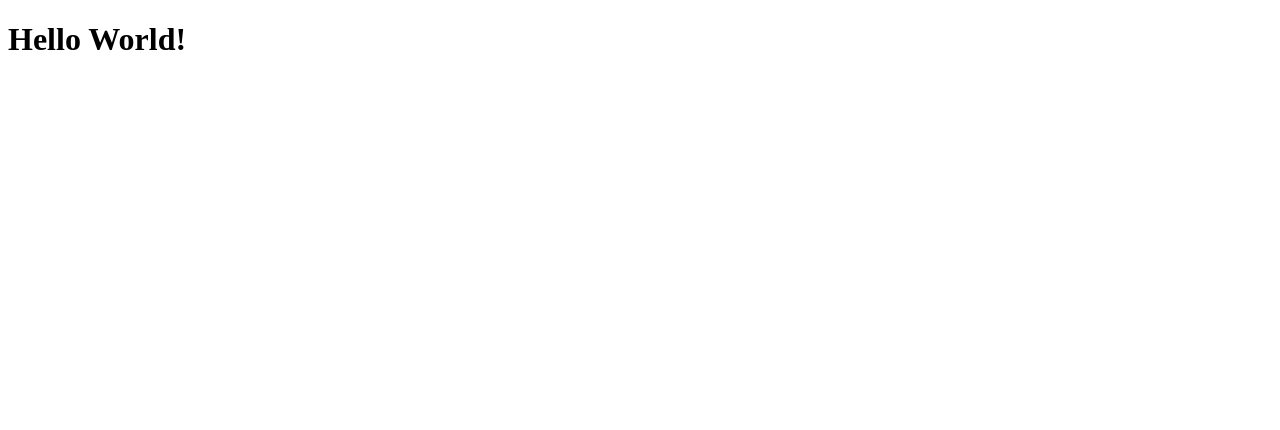
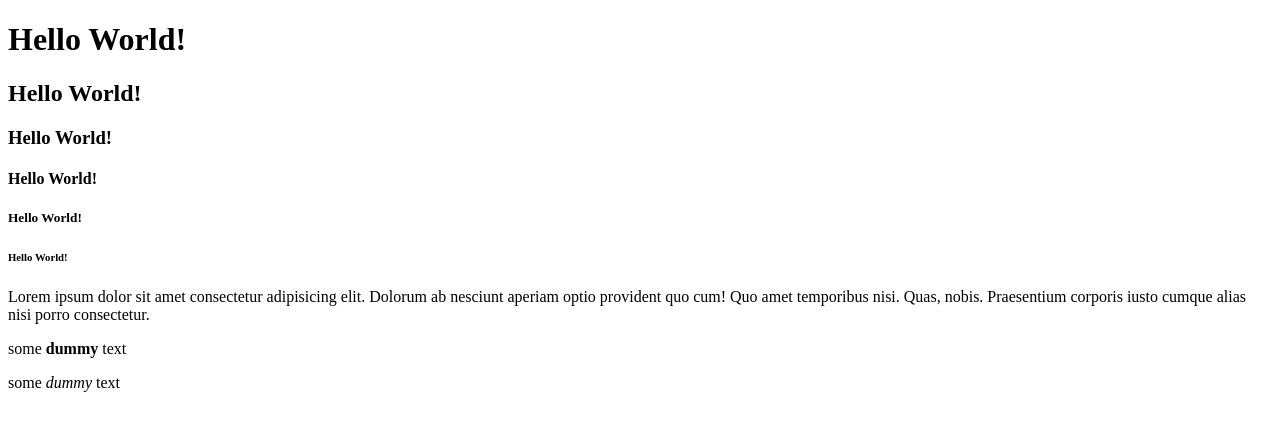
Before and after one commit to sameem420/Learning-TheOdinProject, a plain HTML site: page html-boilerplate/index.html in a window 1280 px wide. Drawn offline with Linux system fonts and the light colour scheme.

Commit message:
:heavy_check_mark: covered heading, paragraph, strong and em elements

```diff
--- a/html-boilerplate/index.html
+++ b/html-boilerplate/index.html
@@ -5,6 +5,22 @@
     <title>My First Webpage</title>
   </head>
   <body>
+    <!-- start of heading element -->
     <h1>Hello World!</h1>
+    <h2>Hello World!</h2>
+    <h3>Hello World!</h3>
+    <h4>Hello World!</h4>
+    <h5>Hello World!</h5>
+    <h6>Hello World!</h6>
+
+    <!-- start of paragraph element -->
+    <p>
+      Lorem ipsum dolor sit amet consectetur adipisicing elit. Dolorum ab
+      nesciunt aperiam optio provident quo cum! Quo amet temporibus nisi. Quas,
+      nobis. Praesentium corporis iusto cumque alias nisi porro consectetur.
+    </p>
+
+    <p>some <strong>dummy</strong> text</p>
+    <p>some <em>dummy</em> text</p>
   </body>
 </html>
```
